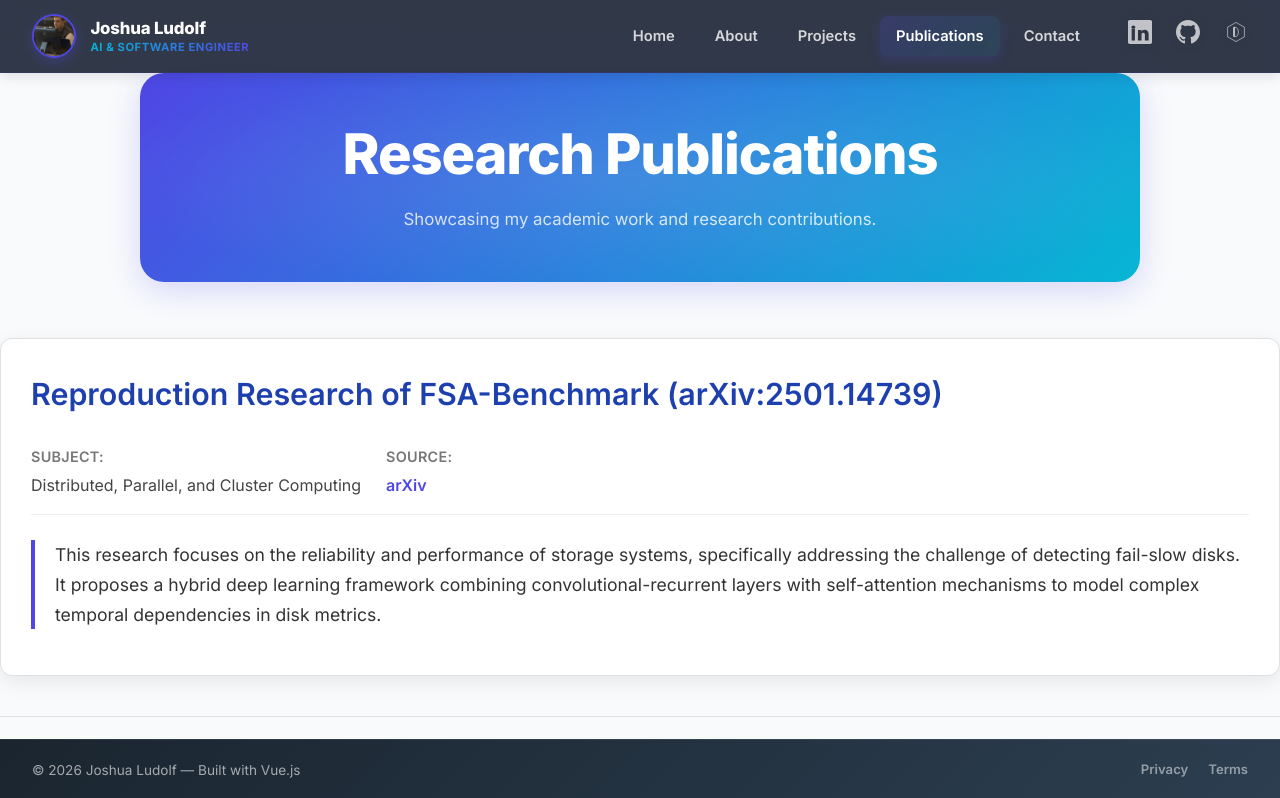
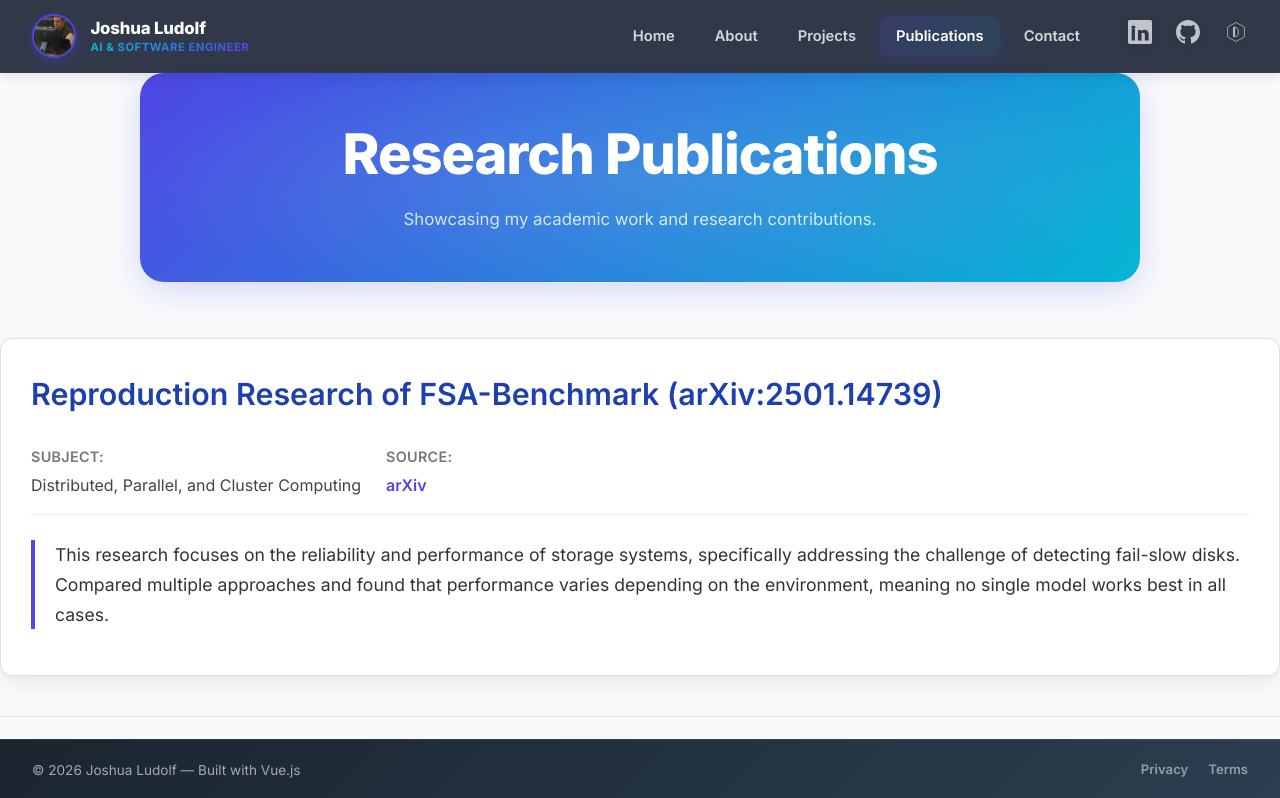
Before and after one commit to Joshua-Ludolf/joshua-ludolf.github.io, a Vue app: page /publication in a window 1280 px wide. Shown: the top 798 px of the page. Built offline with nearby package versions, Linux system fonts and the light colour scheme.

Commit message:
feat: update publication summary to reflect true comparative analysis of storage system performance

```diff
--- a/src/views/Publication.vue
+++ b/src/views/Publication.vue
@@ -21,7 +21,7 @@
           <a href="https://arxiv.org/abs/2501.14739" target="_blank" class="meta-value-link">arXiv</a>
         </div>
       </div>
-      <p class="summary-text">This research focuses on the reliability and performance of storage systems, specifically addressing the challenge of detecting fail-slow disks. It proposes a hybrid deep learning framework combining convolutional-recurrent layers with self-attention mechanisms to model complex temporal dependencies in disk metrics.</p>
+      <p class="summary-text">This research focuses on the reliability and performance of storage systems, specifically addressing the challenge of detecting fail-slow disks. Compared multiple approaches and found that performance varies depending on the environment, meaning no single model works best in all cases.</p>
     </section>
     <div class="divider"></div>
     <!-- Publication 2: eEngrXiv -->
```
